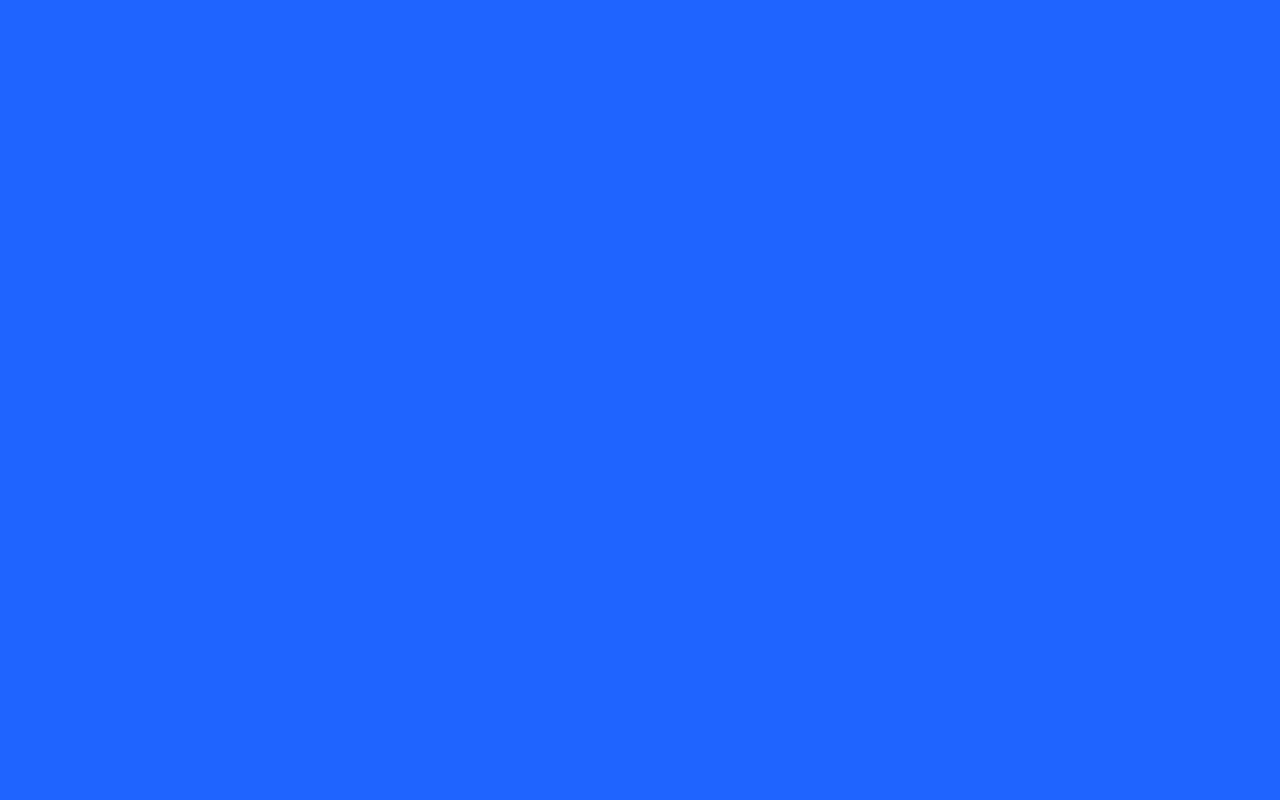
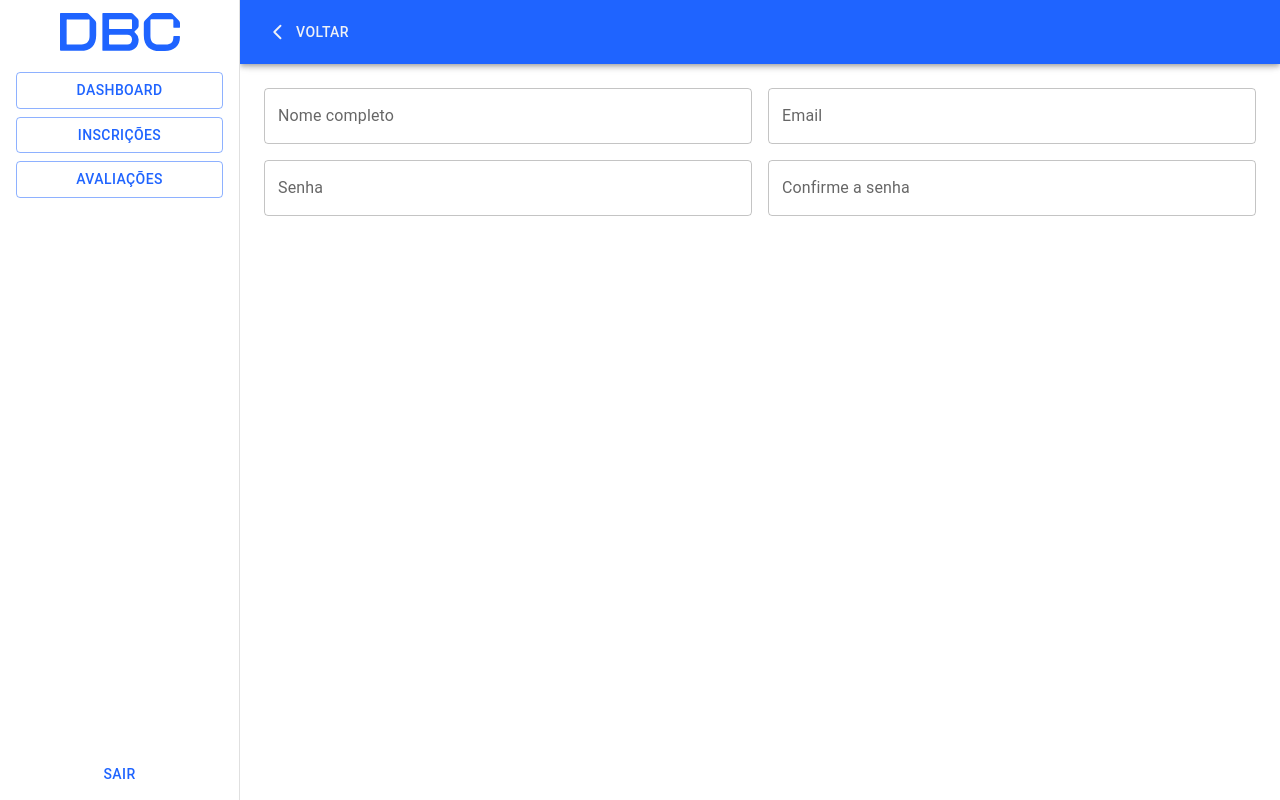
Before and after one commit to vemser/vemvemser-front, a React (Create React App) app: page /perfil in a window 1280 px wide. Before the commit this address had no page. Built offline with nearby package versions, Linux system fonts and the light colour scheme; no server answers; sample sign-in values are in the browser's storage.

Commit message:
página de perfil

```diff
--- a/src/Router.tsx
+++ b/src/Router.tsx
@@ -16,6 +16,7 @@ import { AvaliationProvider } from "./context/AvaliationContext";
 import { ForgotPassword } from "./pages/ForgotPassword";
 import { Recover } from "./pages/Recover";
 import { Avaliation } from "./pages/Avaliation";
+import { Perfil } from "./pages/Perfil";
 
 export const Router = () => {
   return (
@@ -44,6 +45,7 @@ export const Router = () => {
                       element={<Curriculum />}
                     />
                     <Route path="/avaliations" element={<Avaliation />} />
+                    <Route path="/perfil" element={<Perfil />} />
                   </Route>
                 </Routes>
               </AvaliationProvider>
--- a/src/components/drawerContainer/index.tsx
+++ b/src/components/drawerContainer/index.tsx
@@ -9,12 +9,17 @@ import {
   Button,
   Toolbar,
   Typography,
+  Fab,
 } from "@mui/material";
 import { useEffect, useState } from "react";
 import { Link, useLocation, useNavigate } from "react-router-dom";
 import { IDrawerContainerProps } from "../../utils/interfaces";
 import { menuItems } from "../../utils/menuItems";
-import { CaretLeft, List as ListIcon } from "phosphor-react";
+import {
+  CaretLeft,
+  IdentificationCard,
+  List as ListIcon,
+} from "phosphor-react";
 import { useManager } from "../../context/ManagerContext";
 import logoDbc from "../../assets/logo-blue.svg";
 
@@ -61,7 +66,9 @@ export const DrawerContainer = (props: IDrawerContainerProps) => {
             <ListItem key={text.text} disablePadding>
               <Button
                 component={Link}
-                variant={pathname === text.path ? "contained" : "outlined"}
+                variant={
+                  pathname.includes(text.path) ? "contained" : "outlined"
+                }
                 to={text.path}
                 sx={{
                   width: "100%",
@@ -137,25 +144,26 @@ export const DrawerContainer = (props: IDrawerContainerProps) => {
           </Typography>
           <Box sx={{ flexGrow: 1 }} />
           <Box>
-            <Typography
-              variant="body1"
-              noWrap
-              component="p"
-              id="header-gestor-nome"
+            <Button
+              variant="contained"
+              color="primary"
+              onClick={() => navigate("/perfil")}
               sx={{
-                textAlign: "right",
+                display: pathname === "/perfil" ? "none" : "flex",
               }}
             >
-              {gestorLogado?.nome}
-            </Typography>
-            <Typography
-              variant="body2"
-              component="p"
-              id="header-gestor-cargo"
-              sx={{ textTransform: "lowercase" }}
-            >
-              {gestorLogado?.cargoDto?.nome.split("_")[1]}
-            </Typography>
+              <Box
+                sx={{
+                  display: "flex",
+                  alignItems: "center",
+                  justifyContent: "center",
+                  mx: 1,
+                }}
+              >
+                <IdentificationCard size={20} color="#eff1f6" weight="bold" />
+              </Box>
+              {gestorLogado?.nome?.split(" ")[0]}
+            </Button>
           </Box>
         </Toolbar>
       </AppBar>
--- a/src/context/ManagerContext.tsx
+++ b/src/context/ManagerContext.tsx
@@ -91,6 +91,7 @@ export const ManagerProvider = ({ children }: IChildren) => {
           navigate("/dashboard");
         });
     } catch (error) {
+      console.log(error)
       toast.error("Erro ao editar usuário");
     } finally {
       nProgress.done();
--- a/src/pages/Dashboard/index.tsx
+++ b/src/pages/Dashboard/index.tsx
@@ -18,7 +18,7 @@ import { useNavigate } from "react-router-dom";
 import { useManager } from "../../context/ManagerContext";
 
 export const Dashboard: React.FC = () => {
-  const { register, handleSubmit, watch, reset } =
+  const { register, handleSubmit, watch } =
     useForm<ISearchColaborators>();
   const navigate = useNavigate();
   const { nome, email } = watch();
--- a/src/pages/EditUser/index.tsx
+++ b/src/pages/EditUser/index.tsx
@@ -59,8 +59,6 @@ export const EditUser: React.FC = () => {
     if (gestorLogado?.cargoDto?.idCargo !== 1) {
       navigate("/dashboard");
     }
-
-    console.log("teste");
   }, [gestorLogado]);
 
   return (
--- /dev/null
+++ b/src/pages/Perfil/index.tsx
@@ -0,0 +1,143 @@
+import React, { useEffect } from "react";
+import {
+  Stack,
+  Grid,
+  TextField,
+  Typography,
+  Button,
+  Tooltip,
+} from "@mui/material";
+import { useManager } from "../../context/ManagerContext";
+import { IGestorDados } from "../../utils/interfaces";
+import { useForm } from "react-hook-form";
+import { userEditSchema } from "../../utils/schemas";
+import { yupResolver } from "@hookform/resolvers/yup";
+import { useNavigate } from "react-router-dom";
+
+export const Perfil = () => {
+  const { loggedManager, editManager, gestorLogado } = useManager();
+  const navigate = useNavigate();
+
+  useEffect(() => {
+    loggedManager();
+  }, []);
+
+  window.addEventListener("load", () => {
+    navigate("/dashboard");
+  });
+
+  const {
+    register,
+    handleSubmit,
+    formState: { errors },
+  } = useForm<IGestorDados>({
+    resolver: yupResolver(userEditSchema),
+    defaultValues: {
+      nome: gestorLogado?.nome,
+      email: gestorLogado?.email,
+    },
+  });
+
+  const handleEditUser = (data: IGestorDados) => {
+    editManager(gestorLogado.idGestor, {
+      nome: data?.nome,
+      email: data?.email,
+      tipoCargo: gestorLogado?.cargoDto?.idCargo,
+    });
+  };
+
+  return (
+    <Stack maxWidth="lg" m="0 auto">
+      <Grid container>
+        {gestorLogado && (
+          <Grid
+            component="form"
+            container
+            spacing={2}
+            alignItems="center"
+            alignContent="center"
+            id="novo-usuario"
+            onSubmit={handleSubmit(handleEditUser)}
+          >
+            <Grid item xs={12} md={6}>
+              <TextField
+                label="Nome completo"
+                variant="outlined"
+                sx={{
+                  width: "100%",
+                }}
+                id="novo-usuario-nome"
+                error={!!errors.nome}
+                {...register("nome")}
+              />
+              <Typography variant="caption" color="error">
+                {errors.nome?.message}
+              </Typography>
+            </Grid>
+            <Grid item xs={12} md={6}>
+              <TextField
+                label="Email"
+                variant="outlined"
+                sx={{
+                  width: "100%",
+                }}
+                id="novo-usuario-email"
+                error={!!errors.email}
+                {...register("email")}
+              />
+              <Typography variant="caption" color="error">
+                {errors.email?.message}
+              </Typography>
+            </Grid>
+            <Grid item xs={12} md={6}>
+              <Tooltip
+                title="A senha deve ter no mínimo 8 caracteres, 1 letra maiúscula, 1 letra minúscula, 1 número e 1 caracter especial"
+                placement="bottom-end"
+                arrow
+              >
+                <TextField
+                  label="Senha"
+                  variant="outlined"
+                  type="password"
+                  sx={{
+                    width: "100%",
+                  }}
+                  id="novo-usuario-senha"
+                />
+              </Tooltip>
+              <Typography variant="caption" color="error">
+                {/* {errors.senha?.message} */}
+              </Typography>
+            </Grid>
+            <Grid item xs={12} md={6}>
+              <TextField
+                label="Confirme a senha"
+                variant="outlined"
+                type="password"
+                sx={{
+                  width: "100%",
+                }}
+                id="novo-usuario-confirmar-senha"
+              />
+              <Typography variant="caption" color="error">
+                {/* {errors.confirmarSenha?.message} */}
+              </Typography>
+            </Grid>
+
+            <Grid item xs={12}>
+              {gestorLogado.idGestor && (
+                <Button
+                  type="submit"
+                  variant="contained"
+                  id="novo-usuario-cadastrar"
+                >
+                  Editar
+                </Button>
+              )}
+            </Grid>
+          </Grid>
+        )}
+      </Grid>
+    </Stack>
+  );
+};
```
